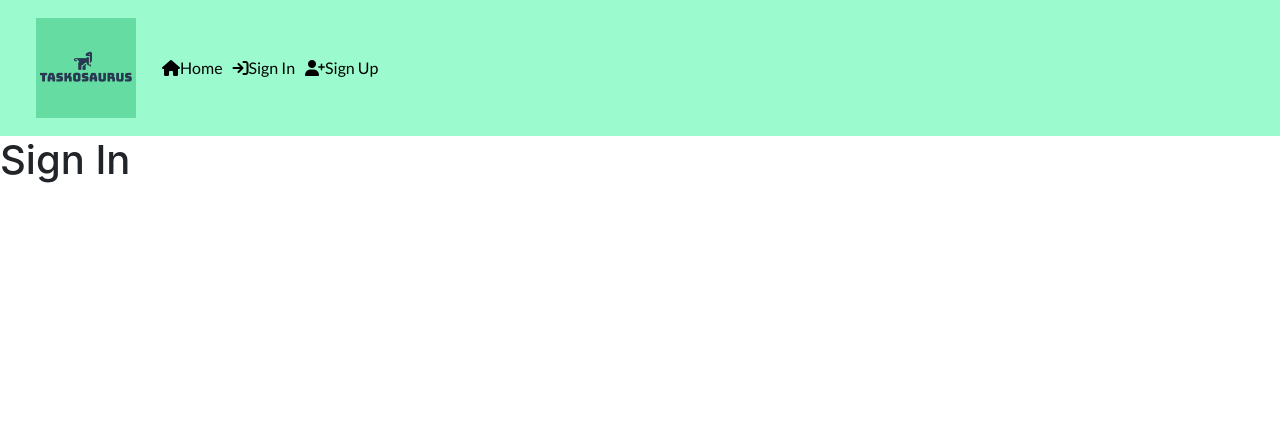
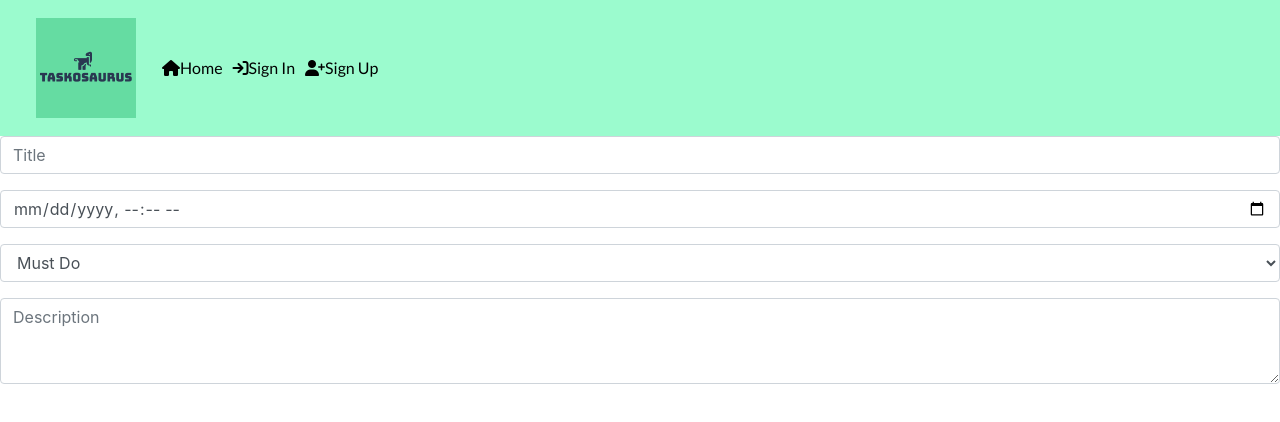
Before and after one commit to CarlG96/portfolio-project-5-frontend, a React (Create React App) app: page /createtask in a window 1280 px wide. Shown: the top 422 px of the page. Built offline with nearby package versions, Linux system fonts and the light colour scheme; no server answers; a web font is replaced by a local one.

Commit message:
feat: Create form for creating tasks

```diff
--- a/src/App.js
+++ b/src/App.js
@@ -7,6 +7,7 @@ import { Route, Switch } from "react-router-dom";
 import "./api/axiosDefaults";
 import SignInForm from "./pages/auth/SignInForm";
 import HeroImage from "./components/HeroImage";
+import PostCreateForm from "./pages/tasks/PostCreateForm";
 
 
 
@@ -40,11 +41,10 @@ function App() {
                 path="/archivedtasks"
                 render={() => <h1>Sign In</h1>}
               />
-              <Route exact path="/createtask" render={() => <h1>Sign In</h1>} />
+              <Route exact path="/createtask" render={() => <PostCreateForm />} />
               <Route exact path="/profile" render={() => <h1>Sign In</h1>} />
               <Route render={() => <p>Page not found!</p>} />
             </Switch>
-            {/* <WelcomeText /> */}
           </Container>
         </div>
 
--- /dev/null
+++ b/src/pages/tasks/PostCreateForm.js
@@ -0,0 +1,48 @@
+import React from "react";
+import { Form } from "react-bootstrap";
+
+const PostCreateForm = () => {
+
+  //creates date of tomorrow to ensure validation
+  const today = new Date();
+  const tomorrow = new Date(today);
+  tomorrow.setDate(tomorrow.getDate() + 1);
+
+
+  return (
+    <Form>
+        <Form.Group controlId="title">
+            <Form.Label className="d-none">Title</Form.Label>
+            <Form.Control type="text"
+            name="title"
+            placeholder="Title"
+            >
+
+            </Form.Control>
+        </Form.Group>
+        <Form.Group controlId="dueDate">
+            <Form.Label className="d-none">Due date</Form.Label>
+            <Form.Control type="datetime-local"
+            name="dueDate"
+            >
+
+            </Form.Control>
+        </Form.Group>
+      <Form.Group controlId="priority">
+        <Form.Label className="d-none">Priority</Form.Label>
+        <Form.Control as="select"
+        name="priority">
+          <option>Must Do</option>
+          <option>Might Do</option>
+          <option>Can Do</option>
+        </Form.Control>
+      </Form.Group>
+      <Form.Group controlId="description">
+        <Form.Label className="d-none">Description</Form.Label>
+        <Form.Control as="textarea" rows={3} name="description" placeholder="Description"/>
+      </Form.Group>
+    </Form>
+  );
+};
+
+export default PostCreateForm;
```
Also changed, not shown: src/components/Asset.js (added, +15 -0 lines), src/styles/CreateEditTask.module.css (added).
